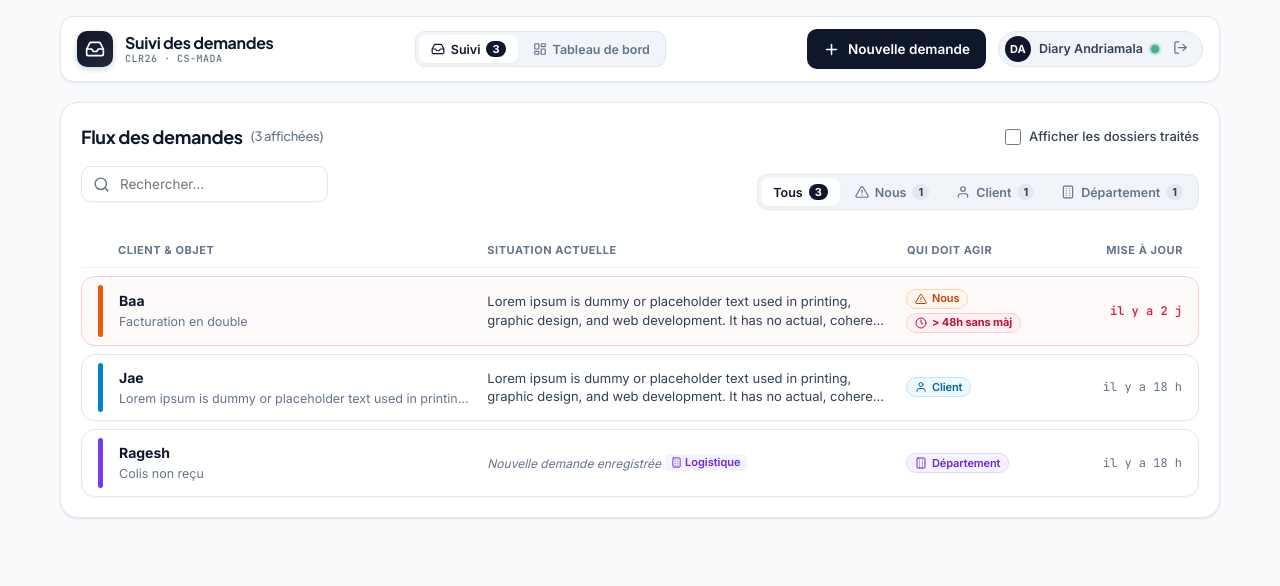
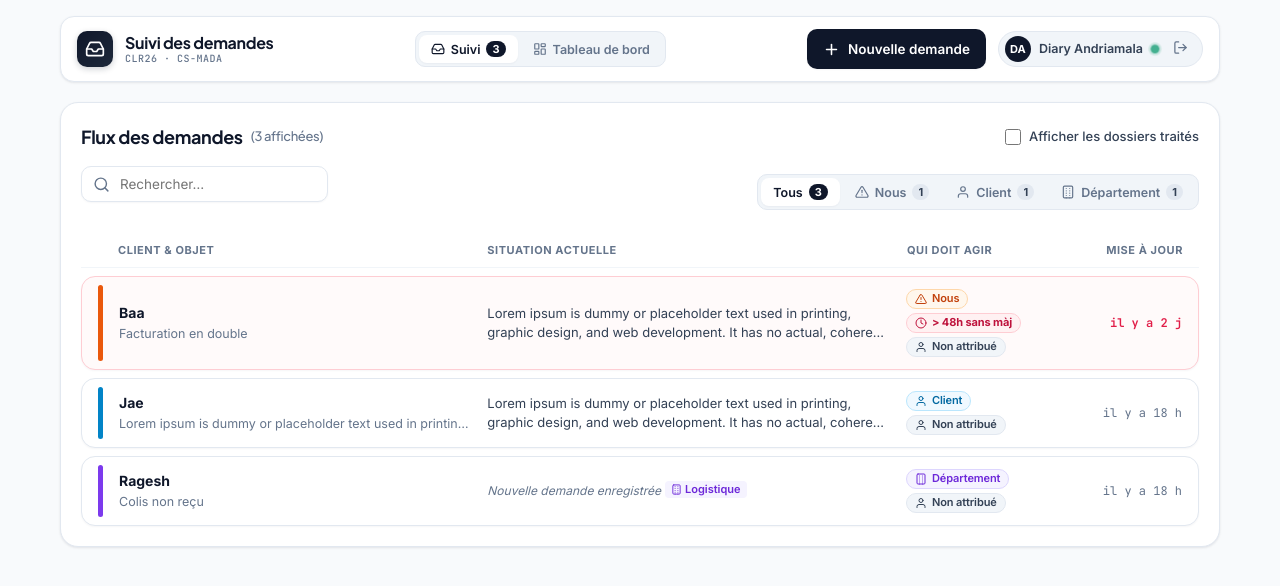
Before and after one commit to CLR26/CS-MADA, a React (Vite) app: page / in a window 1280 px wide. Shown: the top 586 px of the page. Built offline with nearby package versions, Linux system fonts and the light colour scheme; no server answers.

Commit message:
Add badge for unassigned requests

```diff
--- a/src/components/RequestRow.jsx
+++ b/src/components/RequestRow.jsx
@@ -69,6 +69,12 @@ export default function RequestRow({ demande, isSelected, onOpen }) {
             size="sm"
           />
         )}
+        {!isDone && !demande.assigned_to && (
+          <Badge
+            state="unassigned"
+            size="sm"
+          />
+        )}
       </div>
 
       {/* Métadonnées & Horodatage */}
```
